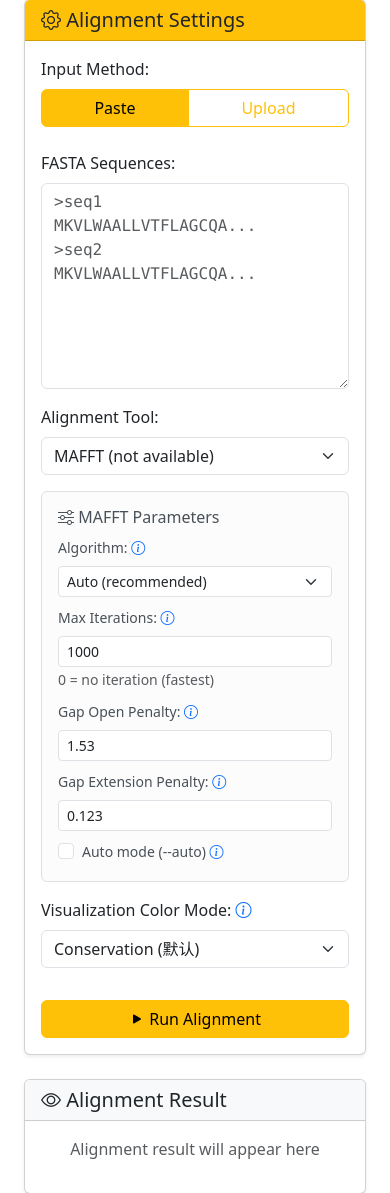
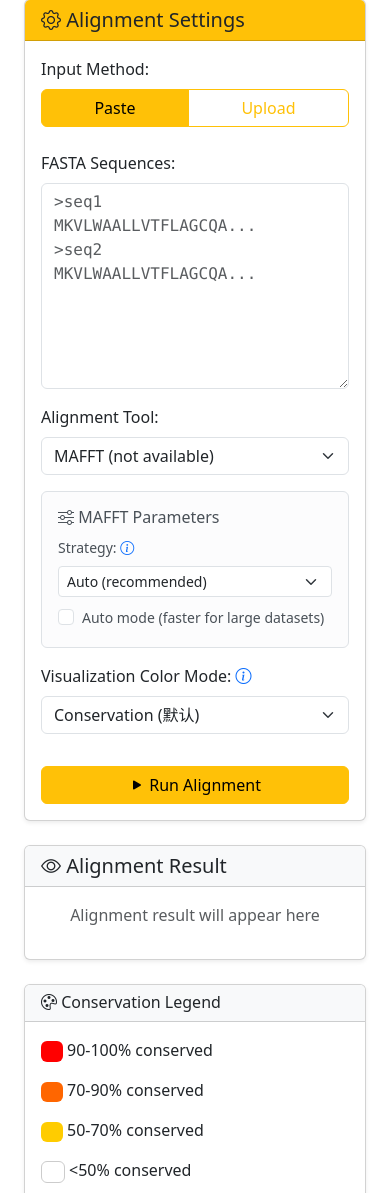
Before and after one commit to yoshirinda/biolab-workbench, a Flask app: page /alignment/ in a window 390 px wide. Shown: the part 137-1330 px from the top of the page. Run offline with Flask 3, Linux system fonts and the light colour scheme; some libraries are stand-ins or nearby versions.

Commit message:
feat: improve alignment UI with iframe display and fix PDF export
Frontend improvements:
- Replaced direct HTML output with iframe embedding (iframe srcdoc)
  * Much cleaner and more isolated rendering
  * Better styling preservation from HTML file
  * Responsive height (800px) for better visibility

- Fixed PDF export functionality
  * Now fetches HTML content and loads in new window
  * Properly displays before triggering print dialog
  * Users can save as PDF using browser print function

- Simplified alignment parameters interface
  * Reduced MAFFT options to essential parameters only
  * Simplified ClustalW to matrix selection only
  * MUSCLE now uses defaults (simpler UI)
  * Removed redundant gap penalty parameters
  * Cleaner, less overwhelming form layout

Backend fixes:
- Fixed clustalw version check command (-version instead of --version)
- Added proper tool detection with correct command flags
  * mafft: --version
  * clustalw: -version (single dash)
  * muscle: -version (single dash)

Display improvements:
- HTML is now displayed in self-contained iframe
- Download buttons still available for FASTA and HTML
- Print-to-PDF workflow is now smooth and intuitive

These changes make the alignment tool much more user-friendly
and the output display significantly more professional.

```diff
--- a/app/templates/alignment.html
+++ b/app/templates/alignment.html
@@ -61,49 +61,20 @@
                                 <h6 class="mb-2"><i class="bi bi-sliders"></i> MAFFT Parameters</h6>
                                 <div class="mb-2">
                                     <label for="mafftAlgorithm" class="form-label small">
-                                        Algorithm:
+                                        Strategy:
                                         <i class="bi bi-info-circle text-primary" data-bs-toggle="tooltip"
-                                           title="L-INS-i: Most accurate for <200 sequences. G-INS-i: Global homology. E-INS-i: Sequences with multiple conserved domains."></i>
+                                           title="Auto: Auto-select. L-INS-i: Most accurate. G-INS-i: Global. E-INS-i: Multiple domains."></i>
                                     </label>
                                     <select class="form-select form-select-sm" id="mafftAlgorithm">
                                         <option value="auto">Auto (recommended)</option>
-                                        <option value="linsi">L-INS-i (accurate, slow)</option>
-                                        <option value="ginsi">G-INS-i (global)</option>
-                                        <option value="einsi">E-INS-i (domains)</option>
-                                        <option value="fftns">FFT-NS-2 (fast)</option>
+                                        <option value="linsi">L-INS-i (most accurate)</option>
+                                        <option value="ginsi">G-INS-i (global alignment)</option>
                                     </select>
-                                </div>
-                                <div class="mb-2">
-                                    <label for="maxiterate" class="form-label small">
-                                        Max Iterations:
-                                        <i class="bi bi-info-circle text-primary" data-bs-toggle="tooltip"
-                                           title="Higher values improve accuracy but take longer. 1000 is good for most cases. 0 = no iteration (fastest)."></i>
-                                    </label>
-                                    <input type="number" class="form-control form-control-sm" id="maxiterate" value="1000" min="0" max="10000">
-                                    <small class="text-muted">0 = no iteration (fastest)</small>
-                                </div>
-                                <div class="mb-2">
-                                    <label for="gapOpenPenalty" class="form-label small">
-                                        Gap Open Penalty:
-                                        <i class="bi bi-info-circle text-primary" data-bs-toggle="tooltip"
-                                           title="Cost of opening a gap. Higher values = fewer gaps. Default: 1.53"></i>
-                                    </label>
-                                    <input type="number" class="form-control form-control-sm" id="gapOpenPenalty" value="1.53" step="0.01" min="0">
-                                </div>
-                                <div class="mb-2">
-                                    <label for="gapExtendPenalty" class="form-label small">
-                                        Gap Extension Penalty:
-                                        <i class="bi bi-info-circle text-primary" data-bs-toggle="tooltip"
-                                           title="Cost of extending a gap. Higher values = shorter gaps. Default: 0.123"></i>
-                                    </label>
-                                    <input type="number" class="form-control form-control-sm" id="gapExtendPenalty" value="0.123" step="0.001" min="0">
                                 </div>
                                 <div class="form-check">
                                     <input class="form-check-input" type="checkbox" id="autoMode">
                                     <label class="form-check-label small" for="autoMode">
-                                        Auto mode (--auto)
-                                        <i class="bi bi-info-circle text-primary" data-bs-toggle="tooltip"
-                                           title="Automatically selects appropriate strategy based on data size"></i>
+                                        Auto mode (faster for large datasets)
                                     </label>
                                 </div>
                             </div>
@@ -116,38 +87,10 @@
                                 <div class="mb-2">
                                     <label for="clustalwMatrix" class="form-label small">
                                         Scoring Matrix:
-                                        <i class="bi bi-info-circle text-primary" data-bs-toggle="tooltip"
-                                           title="BLOSUM: Best for divergent sequences. PAM: Best for closely related sequences."></i>
                                     </label>
                                     <select class="form-select form-select-sm" id="clustalwMatrix">
-                                        <option value="BLOSUM">BLOSUM (default for proteins)</option>
+                                        <option value="BLOSUM">BLOSUM (recommended)</option>
                                         <option value="PAM">PAM</option>
-                                        <option value="GONNET">GONNET</option>
-                                        <option value="ID">Identity</option>
-                                    </select>
-                                </div>
-                                <div class="mb-2">
-                                    <label for="clustalwGapOpen" class="form-label small">
-                                        Gap Open:
-                                        <i class="bi bi-info-circle text-primary" data-bs-toggle="tooltip"
-                                           title="Penalty for opening a gap. Default: 10"></i>
-                                    </label>
-                                    <input type="number" class="form-control form-control-sm" id="clustalwGapOpen" value="10" step="0.1" min="0">
-                                </div>
-                                <div class="mb-2">
-                                    <label for="clustalwGapExt" class="form-label small">
-                                        Gap Extension:
-                                        <i class="bi bi-info-circle text-primary" data-bs-toggle="tooltip"
-                                           title="Penalty for extending a gap. Default: 0.1"></i>
-                                    </label>
-                                    <input type="number" class="form-control form-control-sm" id="clustalwGapExt" value="0.1" step="0.01" min="0">
-                                </div>
-                                <div class="mb-2">
-                                    <label for="clustalwOutput" class="form-label small">Output Format:</label>
-                                    <select class="form-select form-select-sm" id="clustalwOutput">
-                                        <option value="FASTA">FASTA</option>
-                                        <option value="CLUSTAL">CLUSTAL</option>
-                                        <option value="PHYLIP">PHYLIP</option>
                                     </select>
                                 </div>
                             </div>
@@ -157,26 +100,7 @@
                         <div id="muscleOptions" class="tool-options d-none">
                             <div class="alert alert-light border">
                                 <h6 class="mb-2"><i class="bi bi-sliders"></i> MUSCLE Parameters</h6>
-                                <div class="mb-2">
-                                    <label for="muscleMaxIters" class="form-label small">
-                                        Max Iterations:
-                                        <i class="bi bi-info-circle text-primary" data-bs-toggle="tooltip"
-                                           title="Number of refinement iterations. Default: 16. More iterations = better quality but slower."></i>
-                                    </label>
-                                    <input type="number" class="form-control form-control-sm" id="muscleMaxIters" value="16" min="1" max="100">
-                                </div>
-                                <div class="form-check mb-2">
-                                    <input class="form-check-input" type="checkbox" id="muscleDiags">
-                                    <label class="form-check-label small" for="muscleDiags">
-                                        Use diagonal optimization
-                                        <i class="bi bi-info-circle text-primary" data-bs-toggle="tooltip"
-                                           title="Find diagonals to speed up the distance matrix computation. Recommended for large datasets."></i>
-                                    </label>
-                                </div>
-                                <div class="form-check">
-                                    <input class="form-check-input" type="checkbox" id="muscleQuiet" checked>
-                                    <label class="form-check-label small" for="muscleQuiet">Quiet mode</label>
-                                </div>
+                                <p class="text-muted small mb-0">Using default parameters (recommended)</p>
                             </div>
                         </div>
 
@@ -236,7 +160,9 @@
                     <!-- Command Display -->
                     <div id="commandDisplay" class="d-none"></div>
 
-                    <div id="alignmentViewer" class="d-none" style="overflow-x: auto; max-height: 600px;">
+                    <!-- Alignment Viewer using iframe to display HTML -->
+                    <div id="alignmentViewer" class="d-none" style="width: 100%; height: 800px;">
+                        <iframe id="alignmentIframe" style="width: 100%; height: 100%; border: none; border-radius: 4px;"></iframe>
                     </div>
                 </div>
             </div>
@@ -383,13 +309,18 @@
                         htmlBtn.classList.remove('d-none');
                     }
 
-                    // PDF export button (opens HTML in print dialog)
+                    // PDF export button (opens HTML in new window for viewing/printing)
                     const pdfBtn = document.getElementById('downloadPdfBtn');
                     if (data.html_file) {
-                        const pdfUrl = ALIGNMENT_URLS.download + '?path=' + encodeURIComponent(data.html_file);
+                        const htmlUrl = ALIGNMENT_URLS.download + '?path=' + encodeURIComponent(data.html_file);
                         pdfBtn.onclick = function(e) {
                             e.preventDefault();
-                            window.open(pdfUrl, '_blank');
+                            const win = window.open('', '_blank');
+                            fetch(htmlUrl).then(r => r.text()).then(html => {
+                                win.document.write(html);
+                                win.document.close();
+                                setTimeout(() => win.print(), 500);
+                            });
                         };
                         pdfBtn.classList.remove('d-none');
                     }
@@ -411,9 +342,15 @@
     });
 
     function displayAlignmentViewer(data) {
-        const viewer = document.getElementById('alignmentViewer');
+        // Display HTML using iframe instead of direct insertion
+        const iframe = document.getElementById('alignmentIframe');
         if (data.alignment_html) {
-            viewer.innerHTML = data.alignment_html;
+            // Use srcdoc to embed HTML directly in iframe
+            iframe.srcdoc = data.alignment_html;
+        } else if (data.html_file) {
+            // Load from HTML file if available
+            const htmlUrl = ALIGNMENT_URLS.download + '?path=' + encodeURIComponent(data.html_file);
+            iframe.src = htmlUrl;
         }
     }
 
```
Also changed, not shown: app/core/alignment_tools.py (+10 -3 lines).
